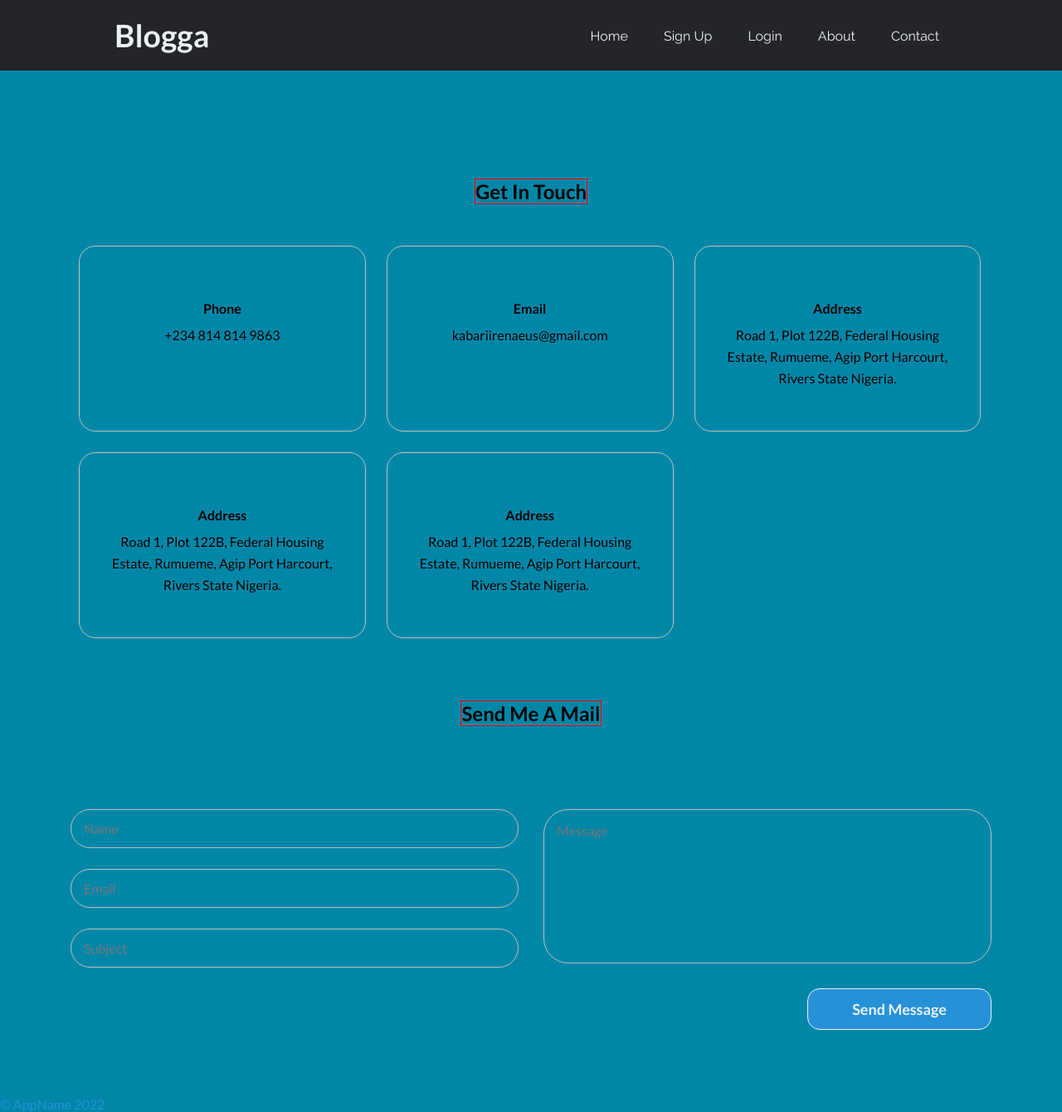
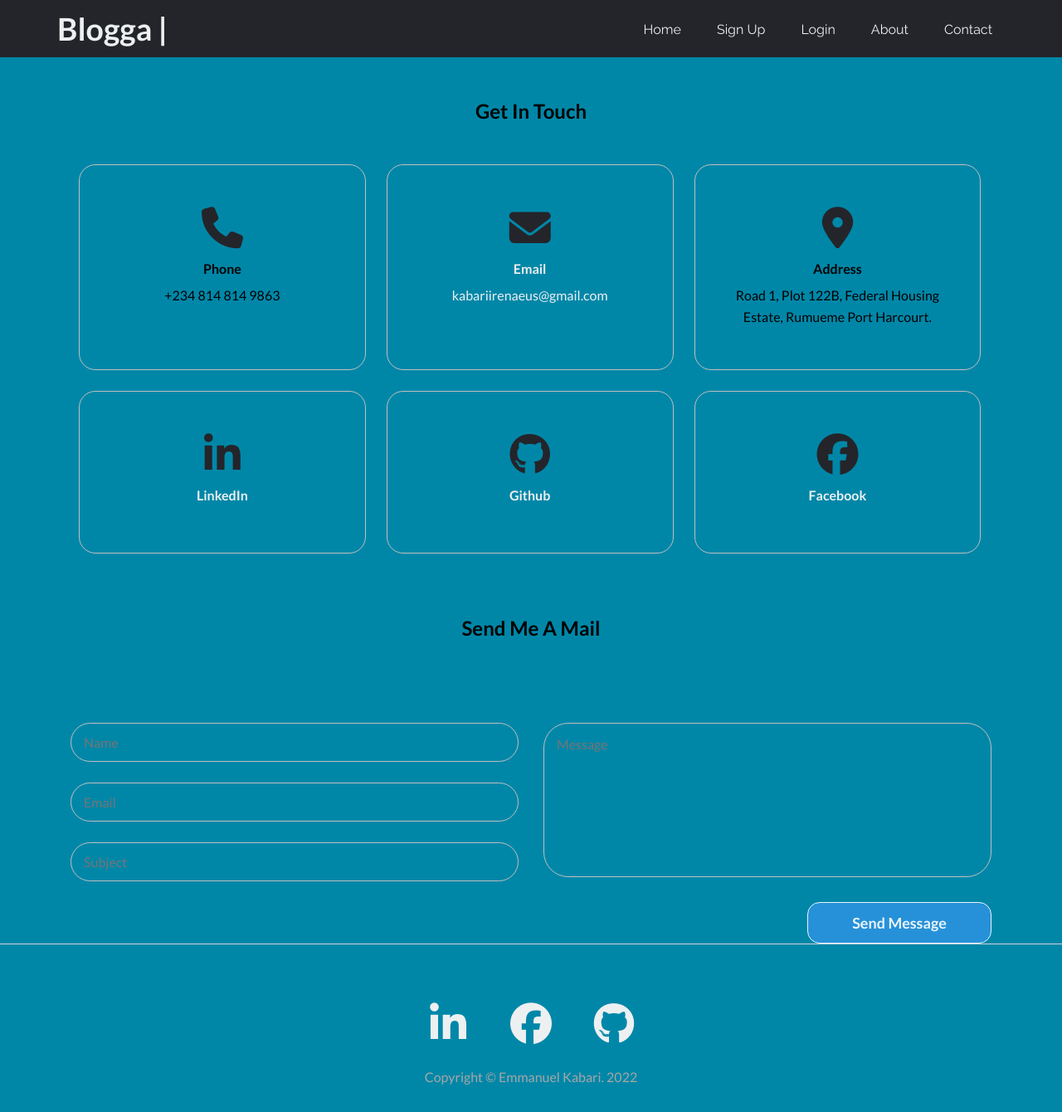
Before and after one commit to Kabari/Blogga, a Flask app: page /contact in a window 1280 px wide. Shown: the whole page at 83% size. After the commit the page ends 1307 px from the top, so only its background shows below. Run offline with Flask 3, Linux system fonts and the light colour scheme; some libraries are stand-ins or nearby versions.

Commit message:
Optimized the app and added some features

```diff
--- a/app.py
+++ b/app.py
@@ -2,7 +2,7 @@ from flask import Flask, render_template, request, url_for, redirect
 from flask_sqlalchemy import SQLAlchemy
 from werkzeug.security import generate_password_hash, check_password_hash
 from flask_login import LoginManager, UserMixin, current_user, login_user, logout_user, login_required
-from datetime import date, datetime
+from datetime import datetime
 import os
 
 base_dir = os.path.dirname(os.path.realpath(__file__))
@@ -42,7 +42,7 @@ class BlogPost(db.Model):
     content = db.Column(db.String(), nullable=False)
     owner_id = db.Column(db.Integer(), db.ForeignKey(
         'users.id'), nullable=False)
-    date_created = db.Column(db.DateTime(), default=date.month)
+    date_created = db.Column(db.DateTime(), default=datetime.utcnow)
 
     def __repr__(self):
         return f"BlogPost <{self.caption}, {self.content}, {self.date_created}, {self.owner_id}>"
@@ -59,9 +59,6 @@ def home():
     posts = BlogPost.query.all()
 
     return render_template('index.html', posts=posts)
-
-# @app.route('/')
-# def get_all_posts():
 
 
 @app.route('/login', methods=['GET', 'POST'])
@@ -117,10 +114,6 @@ def logout():
 @app.route('/create', methods=['GET', 'POST'])
 @login_required
 def create_post():
-    # username = request.form.get('username')
-    # email = request.form.get('email')
-    # age = request.form.get('age')
-    # gender = request.form.get('gender')
     if request.method == 'POST':
         caption = request.form.get('caption')
         content = request.form.get('content')
@@ -136,11 +129,10 @@ def create_post():
     return render_template('create.html')
 
 
-@app.route('/blogposts/post/<int:id>/edit_post', methods=['GET', 'POST'])
+@app.route('/blogposts/post/edit_post/<int:id>/', methods=['GET', 'POST'])
 @login_required
 def edit_post(id):
     post_to_edit = BlogPost.query.get_or_404(id)
-    # post =
 
     if request.method == 'POST':
         post_to_edit.caption = request.form.get('caption')
@@ -174,5 +166,19 @@ def contact():
     return render_template('contact.html')
 
 
+@app.route('/blogposts/post/delete/<int:id>/')
+@login_required
+def delete_post(id):
+    post_to_delete = BlogPost.query.get_or_404(id)
+    if current_user.id == post_to_delete.owner_id:
+        db.session.delete(post_to_delete)
+        db.session.commit()
+        return redirect(url_for('home'))
+    else:
+        post = BlogPost.query.get_or_404(id)
+
+        return render_template('post.html', post=post)
+
+
 if __name__ == '__main__':
     app.run(debug=True)
--- a/static/css/style.css
+++ b/static/css/style.css
@@ -37,15 +37,24 @@ header {
     display: flex;
     justify-content: space-between;
     align-items: center;
-    padding: 10px 10%;
+    padding: 5px 5%;
     background-color: #24252A;
 }
 
 .logo {
-    padding: 10px;
+    /* min-width: 200px; */
+    display: flex;
+    padding: 7px 5px;
     text-align: center;
     font-size: 25px;
     cursor: pointer;
+}
+
+.logo p {
+    display: flex;
+    width: 250px;
+    padding: 7px 5px 0px 5px;
+    align-items: center;
 }
 
 .nav_links {
@@ -77,8 +86,7 @@ header {
 
 .login-container,
 .signup-container {
-    margin: auto;
-    margin-top: 100px;
+    margin: 50px auto;
     width: 400px;
     background: #e9f4fb;
     border-radius: 10px;
@@ -206,9 +214,8 @@ input[type="submit"]:hover {
 .contact-section-title {
     margin: 50px auto 50px;
     padding: auto;
-    /* height: 100px; */
-    border: 1px solid red;
 }
+
 .row {
     display: flex;
     flex-wrap: wrap;
@@ -217,7 +224,6 @@ input[type="submit"]:hover {
 .contact-section {
     width: 1140px;
     margin: auto;
-    padding: 80px 0 80px;
     min-height: 100vh;
     font-family: 'Raleway', sans-serif;
 }
@@ -244,7 +250,12 @@ input[type="submit"]:hover {
 }
 
 .contact-section .contact-item-inner i {
-    font-size: 25px;
+    font-size: 50px;
+    color: #24252A;
+}
+
+.contact-section .contact-item-inner i:hover {
+    color: #666666;
 }
 
 .contact-section .contact-item-inner span {
@@ -332,6 +343,10 @@ input[class="btn-1"]:hover {
 
 /* Blog config */
 
+.link {
+    text-decoration: yellow;
+}
+
 .blog-container {
     display: flex;
     margin: auto;
@@ -339,7 +354,6 @@ input[class="btn-1"]:hover {
     width: 800px;
     max-width: 100%;
     word-wrap: break-word;
-    border: 1px solid red;
 }
 
 .post-title {
@@ -371,20 +385,21 @@ input[class="btn-1"]:hover {
 
 .post-container {
     width: 800px;
-    border: 1px solid red;
     padding: 10px;
 }
 
-.post-heading h1{
+.post-heading h1 {
     margin: 0 0 8px;
     font-size: 56px;
     word-wrap: break-word;
 }
-.post-heading h2{
+
+.post-heading h2 {
     margin: 12px 0px 32px;
     font-size: 30px;
     word-wrap: break-word;
 }
+
 .post-heading .meta {
     font-size: 20px;
     margin: 0px 0px 8px;
@@ -394,7 +409,6 @@ input[class="btn-1"]:hover {
     display: flex;
     justify-content: center;
     margin: auto;
-    border: 1px solid red;
 }
 
 .article-container {
@@ -409,6 +423,7 @@ input[class="btn-1"]:hover {
     margin: 50px 0px;
 
 }
+
 /* Blog config end */
 
 /* Create blog config */
@@ -477,7 +492,7 @@ form .message-data .message-box :valid {
     transition: .5s ease-in-out;
 }
 
-.message-data .message-box .input-control {
+/* .message-data .message-box .input-control {
     height: auto;
     width: 100%;
     outline: none;
@@ -487,7 +502,7 @@ form .message-data .message-box :valid {
     font-size: 16px;
     border-bottom-width: 2px;
     transition: .5s ease-in-out;
-}
+} */
 
 .message-data .message-box input:focus,
 .message-data .message-box input:valid {
@@ -499,7 +514,7 @@ input[class="message-btn"] {
     height: 50px;
     border: 1px solid;
     background: #2691d9;
-    border-radius: 15px;
+    border-radius: 10px;
     font-size: 18px;
     color: #e9f4fb;
     font-weight: 700;
@@ -511,18 +526,80 @@ input[class="message-btn"]:hover {
     border-color: #2691d9;
     transition: .5s;
 }
+
 /* create blog config end */
 
+/* edit and delete post button config */
+.btn-group {
+    width: 800px;
+    height: 70px;
+    display: flex;
+    margin: auto;
+}
+
+.button {
+    margin: auto;
+    width: 400px;
+    display: flex;
+    justify-content: center;
+}
+
+input[id="message-btn"] {
+    height: 50px;
+    width: 100px;
+}
+
+/* edit and delete post button config end */
 
 
 /* Footer config */
-.footer {
-    /* position: relative; */
-    /* display: flex; */
-    /* margin: auto; */
-    /* justify-content: center; */
-    color: #2691d9;
-    /* border: 1px solid red; */
+
+.footer-border-top {
+    border-top: 1px solid #ced4da;
+    margin: auto;
+    width: 100%;
+    height: 200px;
 }
 
+.footer-row {
+    justify-content: center;
+}
+
+.footer-container {
+    /* width: 800px; */
+    margin: 50px auto;
+}
+
+.footer-list-inline {
+    display: flex;
+    justify-content: center;
+}
+
+.footer-list-inline-item {
+    display: flex;
+    width: 70px;
+    height: 80px;
+    justify-content: center;
+    align-items: center;
+    list-style: none;
+    margin: auto 15px;
+    font-size: 50px;
+    text-align: center;
+
+}
+
+.small {
+    margin: 20px auto;
+    text-align: center;
+    color: #a6a6a6;
+}
+
+/* .fa-stack {
+    font-size: 50px;
+} */
+i {
+    font-size: 50px;
+    /* color: none; */
+
+}
 /* Footer config end */
--- a/templates/base.html
+++ b/templates/base.html
@@ -6,6 +6,7 @@
     <meta http-equiv="X-UA-Compatible" content="IE=edge">
     <meta name="viewport" content="width=device-width, initial-scale=1.0">
     <link rel="stylesheet" href="{{url_for('static', filename='css/style.css')}}">
+    <script src="https://kit.fontawesome.com/5d9d923648.js" crossorigin="anonymous"></script>
     <title>
         {% block title %}
         {% endblock %}
@@ -15,9 +16,16 @@
 <body>
     <!-- navigation section -->
     <header>
-        <a class="logo" href="">
-            <h2>Blogga</h2>
-        </a>
+        {% if current_user.is_authenticated %}
+            <a class="logo" href="{{url_for('home')}}">
+                <h2>Blogga &#124;</h2>
+                <p>Hello {{current_user.username}}</p>
+            </a>
+        {% else %}
+            <a class="logo" href="{{url_for('home')}}">
+                <h2>Blogga &#124;</h2>
+            </a>
+        {% endif %}
         <nav>
             <ul class="nav_links">
                 {% if current_user.is_authenticated %}
@@ -42,6 +50,39 @@
         {% endblock %}
     </main>
 
+    <footer class="footer-border-top">
+        <div class="footer-container">
+            <div class="row footer-row">
+                <div class="col-md-10 col-lg-8 col-xl-7">
+                    <ul class="footer-list-inline">
+                        <li class="footer-list-inline-item">
+                            <a href="https://www.linkedin.com/in/kabari-emmanuel/" target="_blank">
+                                <span class="fa-stack fa-lg">
+                                    <i class="fab fa-linkedin-in"></i>
+                                </span>
+                            </a>
+                        </li>
+                        <li class="footer-list-inline-item">
+                            <a href="https://www.facebook.com/emmanuel.kabari.56/" target="_blank">
+                                <span class="fa-stack fa-lg">
+                                    <i class="fab fa-facebook"></i>
+                                </span>
+                            </a>
+                        </li>
+                        <li class="footer-list-inline-item">
+                            <a href="https://github.com/Kabari" target="_blank">
+                                <span class="fa-stack fa-lg">
+                                    <i class="fab fa-github"></i>
+                                </span>
+                            </a>
+                        </li>
+                    </ul>
+                    <div class="small text-center text-muted fst-italic">Copyright &copy; Emmanuel Kabari. 2022</div>
+                </div>
+            </div>
+        </div>
+    </footer>
+<!--
     <footer>
         <p class="footer">
             &copy; AppName
@@ -49,7 +90,7 @@
                 document.write(new Date().getFullYear());
             </script>
         </p>
-    </footer>
+    </footer> -->
 
 </body>
 
--- a/templates/contact.html
+++ b/templates/contact.html
@@ -15,6 +15,7 @@
             <!-- contact item start -->
             <div class="contact-item">
                 <div class="contact-item-inner">
+                    <i class="fas fa-phone"></i>
                     <span>Phone</span>
                     <p>+234 814 814 9863</p>
                 </div>
@@ -22,42 +23,54 @@
             <!-- contact item end -->
             <!-- contact item start -->
             <div class="contact-item">
-                <div class="contact-item-inner outer-shadow">
-                    <span>Email</span>
-                    <p>kabariirenaeus@gmail.com</p>
+                <div class="contact-item-inner">
+                    <a href="mailto:kabariirenaeus@gmail.com" target="_blank">
+                        <i class="fas fa-envelope"></i>
+                        <span>Email</span>
+                        <p>kabariirenaeus@gmail.com</p>
+                    </a>
                 </div>
             </div>
             <!-- contact item end -->
             <!-- contact item start -->
             <div class="contact-item">
-                <div class="contact-item-inner outer-shadow">
+                <div class="contact-item-inner">
+                    <i class="fas fa-map-marker-alt"></i>
                     <span>Address</span>
                     <p>
-                        Road 1, Plot 122B, Federal Housing Estate, Rumueme, Agip Port
-                        Harcourt, Rivers State Nigeria.
+                        Road 1, Plot 122B, Federal Housing Estate, Rumueme Port
+                        Harcourt.
                     </p>
                 </div>
             </div>
             <!-- contact item end -->
             <!-- contact item start -->
             <div class="contact-item">
-                <div class="contact-item-inner outer-shadow">
-                    <span>Address</span>
-                    <p>
-                        Road 1, Plot 122B, Federal Housing Estate, Rumueme, Agip Port
-                        Harcourt, Rivers State Nigeria.
-                    </p>
+                <div class="contact-item-inner">
+                    <a href="https://www.linkedin.com/in/kabari-emmanuel/" target="_blank">
+                        <i class="fab fa-linkedin-in"></i>
+                        <span>LinkedIn</span>
+                    </a>
                 </div>
             </div>
             <!-- contact item end -->
             <!-- contact item start -->
             <div class="contact-item">
-                <div class="contact-item-inner outer-shadow">
-                    <span>Address</span>
-                    <p>
-                        Road 1, Plot 122B, Federal Housing Estate, Rumueme, Agip Port
-                        Harcourt, Rivers State Nigeria.
-                    </p>
+                <div class="contact-item-inner">
+                    <a href="https://github.com/Kabari" target="_blank">
+                        <i class="fab fa-github"></i>
+                        <span>Github</span>
+                    </a>
+                </div>
+            </div>
+            <!-- contact item end -->
+            <!-- contact item start -->
+            <div class="contact-item">
+                <div class="contact-item-inner">
+                    <a href="https://www.facebook.com/emmanuel.kabari.56/" target="_blank">
+                        <i class="fab fa-facebook"></i>
+                        <span>Facebook</span>
+                    </a>
                 </div>
             </div>
             <!-- contact item end -->
--- a/templates/edit_post.html
+++ b/templates/edit_post.html
@@ -18,7 +18,8 @@
 
                 <div class="message-box">
                     <span class="message-details">Content</span>
-                    <textarea class="input-control" name="content" id="content" placeholder="Enter your Message" value="{{post.content}}" required></textarea>
+                    <input type="text" class="input-control" name="content" id="content" placeholder="Enter your Message" value="{{post.content}}" size="150" r required>
+                    <textarea class="input-control" name="content" id="content" placeholder="Enter your Message" value="{{post.content}}" data-="{{post.content}}" required></textarea>
                 </div>
             </div>
             <div class="button">
--- a/templates/index.html
+++ b/templates/index.html
@@ -11,13 +11,13 @@ Blogga
         <div>
             <!-- Post preview-->
             <div class="post-preview">
-                <a href="{{url_for('view_post', id=post.id)}}">
+                <a class="link" href="{{url_for('view_post', id=post.id)}}">
                     <h2 class="post-title">{{post.caption}}</h2>
                     <h3 class="post-subtitle">Problems look mighty small from 150 miles up, Problems look mighty small from 150 miles up</h3>
                 </a>
                 <p class="post-meta">
                     Posted by
-                    <a href="#!">{{ post.owner.username }}</a>
+                    <strong>{{ post.owner.username }}</strong>
                     on {{post.date_created}}
                 </p>
             </div>
```
Also changed, not shown: templates/post.html (+8 -0 lines), blogga.db.
